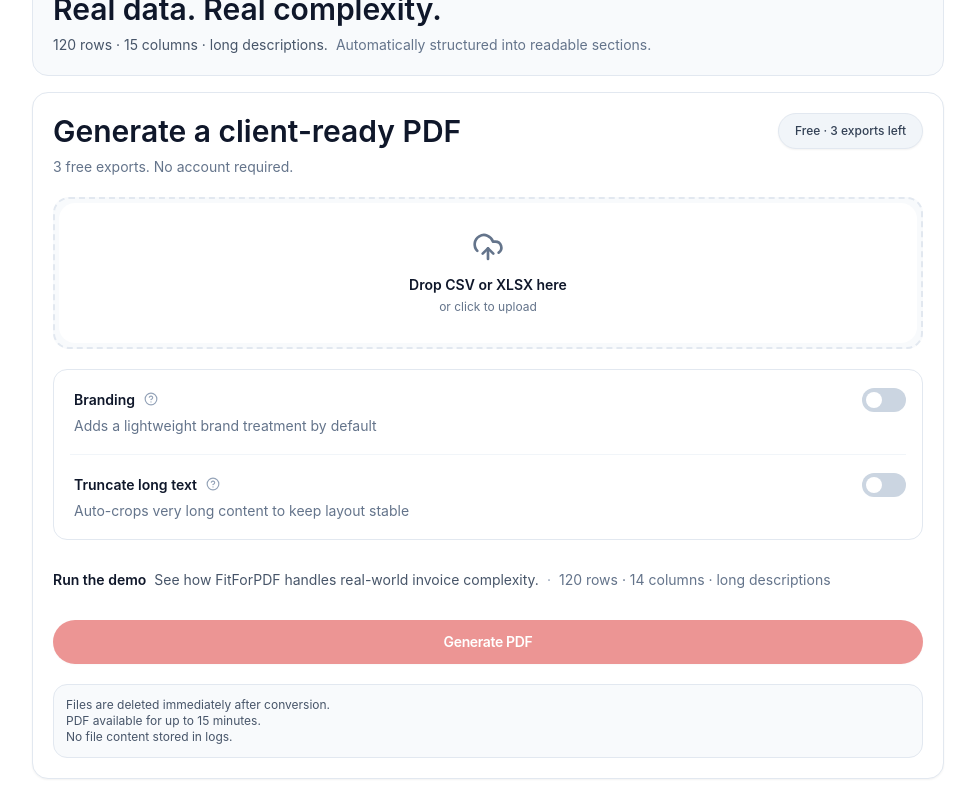
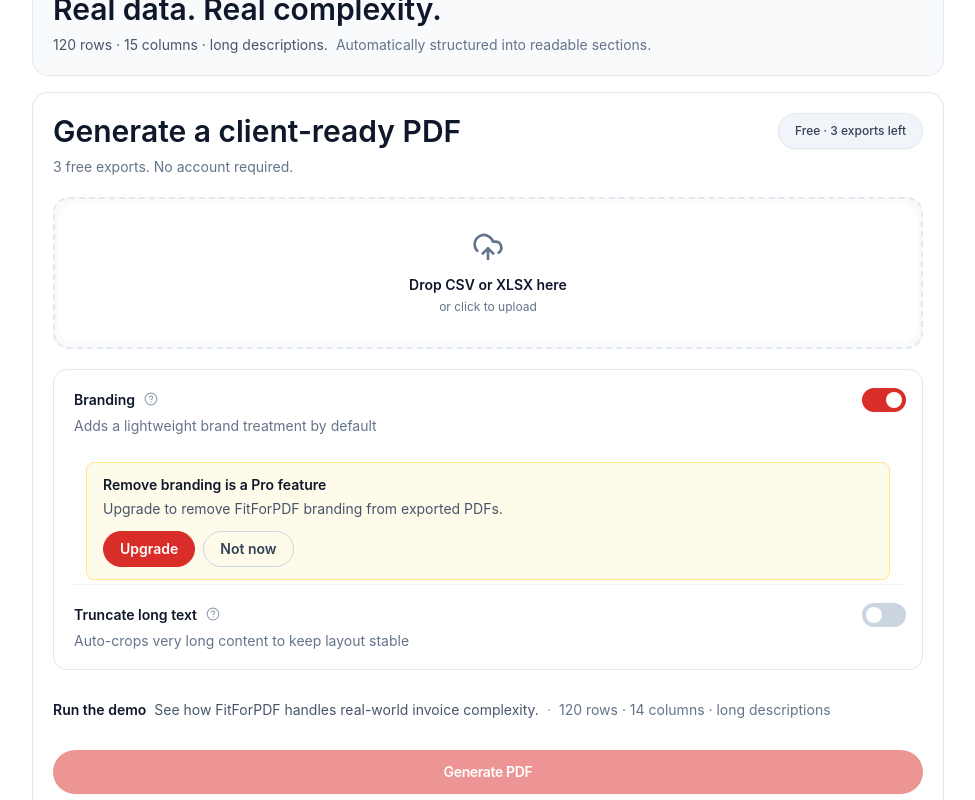
Before and after one commit to Togetheart/fitforpdf-frontend, a Next.js app: page / in a window 1280 px wide. Both pictures are taken after a click on the switch 1036 px from the left and 4078 px from the top of the page. Shown: the part 3678-4478 px from the top of the page, without its empty margins (152-1127 px from the left). Built offline with nearby package versions, Linux system fonts and the light colour scheme.

Commit message:
Fix branding nudge behavior and related tests

```diff
--- a/app/components/UploadCard.jsx
+++ b/app/components/UploadCard.jsx
@@ -80,6 +80,9 @@ const EXPORT_BADGE_STYLES = {
   warningStrong: 'border-amber-300 bg-amber-600 text-white',
   danger: 'border-red-300 bg-red-600 text-white',
 };
+const BRANDING_UPGRADE_NUDGE_SUPPRESSION_KEY = 'fitforpdf_branding_nudge_suppressed_until';
+const BRANDING_UPGRADE_NUDGE_SUPPRESS_MS = 10 * 60 * 1000;
+let inMemoryBrandingNudgeSuppression = 0;
 
 function normalizeFreeExportsLeft(value) {
   const safeValue = Number.parseInt(value, 10);
@@ -87,6 +90,48 @@ function normalizeFreeExportsLeft(value) {
   if (safeValue <= 0) return 0;
   if (safeValue >= 3) return 3;
   return safeValue;
+}
+
+function safeLocalStorage() {
+  if (typeof window === 'undefined') return null;
+  try {
+    return window.localStorage;
+  } catch {
+    return null;
+  }
+}
+
+export function getBrandingNudgeSuppressedUntil() {
+  const storage = safeLocalStorage();
+  if (storage) {
+    try {
+      const value = storage.getItem(BRANDING_UPGRADE_NUDGE_SUPPRESSION_KEY);
+      const parsed = Number.parseInt(value, 10);
+      if (Number.isFinite(parsed)) {
+        if (parsed > Date.now()) return parsed;
+        storage.removeItem(BRANDING_UPGRADE_NUDGE_SUPPRESSION_KEY);
+      }
+    } catch {
+      // fall through to in-memory timestamp
+    }
+  }
+
+  return inMemoryBrandingNudgeSuppression;
+}
+
+export function setBrandingNudgeSuppressedUntil(ts) {
+  const safeTs = Number.parseInt(ts, 10);
+  if (!Number.isFinite(safeTs)) return;
+
+  inMemoryBrandingNudgeSuppression = safeTs;
+  const storage = safeLocalStorage();
+  if (!storage) return;
+
+  try {
+    storage.setItem(BRANDING_UPGRADE_NUDGE_SUPPRESSION_KEY, String(safeTs));
+  } catch {
+    // no-op: fallback remains available in memory for this session
+  }
 }
 
 function getFreeExportsBadgeClass(exportsLeft) {
@@ -221,6 +266,9 @@ export default function UploadCard({
   conversionProgress,
   onBuyCredits = () => {},
   showBuyCreditsForTwo = false,
+  isPro = false,
+  onUpgrade = () => {},
+  onEvent = () => {},
 }) {
   const isOverQuota = freeExportsLeft <= 0;
   const inputId = 'fitforpdf-file-input';
@@ -236,6 +284,43 @@ export default function UploadCard({
   const normalizedFreeExportsLeft = normalizeFreeExportsLeft(freeExportsLeft);
   const freeExportsBadgeClass = getFreeExportsBadgeClass(normalizedFreeExportsLeft);
   const showBuyCredits = normalizedFreeExportsLeft <= 1 || (showBuyCreditsForTwo && normalizedFreeExportsLeft === 2);
+  const [showBrandingUpgradeNudge, setShowBrandingUpgradeNudge] = React.useState(false);
+  const isBrandingNudgeSuppressed = React.useCallback(() => getBrandingNudgeSuppressedUntil() > Date.now(), []);
+
+  const trackEvent = (name) => {
+    if (typeof onEvent === 'function') onEvent(name);
+  };
+
+  const handleBrandingChange = (nextChecked) => {
+    const shouldGateBrandingOff = !isPro && includeBranding && !nextChecked;
+    if (shouldGateBrandingOff) {
+      trackEvent('paywall_branding_attempt');
+      if (!isBrandingNudgeSuppressed()) {
+        setShowBrandingUpgradeNudge(true);
+      }
+      return;
+    }
+
+    setShowBrandingUpgradeNudge(false);
+    onBrandingChange(nextChecked);
+  };
+
+  const handleBrandingUpgrade = () => {
+    trackEvent('paywall_upgrade_clicked');
+    onUpgrade();
+  };
+
+  const handleBrandingNudgeDismiss = () => {
+    trackEvent('paywall_dismissed');
+    setBrandingNudgeSuppressedUntil(Date.now() + BRANDING_UPGRADE_NUDGE_SUPPRESS_MS);
+    setShowBrandingUpgradeNudge(false);
+  };
+
+  React.useEffect(() => {
+    if (isPro) {
+      setShowBrandingUpgradeNudge(false);
+    }
+  }, [isPro]);
 
   return (
     <article className="rounded-2xl border border-slate-200 bg-white p-5 shadow-sm transition hover:-translate-y-0.5" data-testid="upload-card">
@@ -325,11 +410,46 @@ export default function UploadCard({
             title="Branding"
             description="Adds a lightweight brand treatment by default"
             checked={includeBranding}
-            onChange={onBrandingChange}
+            onChange={handleBrandingChange}
             tooltip={<InfoTooltip label="Branding" text="Keep this on to display the FitForPDF styling in exports." />}
             rowTestId="setting-row-branding"
             disabled={isLoading}
           />
+          <div
+            data-testid="branding-upgrade-nudge-slot"
+            aria-live="polite"
+            className="min-h-0 px-4 pt-2 pb-1"
+          >
+            {!isBrandingNudgeSuppressed() && !isPro && showBrandingUpgradeNudge ? (
+              <section
+                className="rounded-lg border border-amber-200 bg-amber-50 px-4 py-3"
+                data-testid="branding-upgrade-nudge"
+              >
+                <p className="text-sm font-semibold text-slate-900">
+                  Remove branding is a Pro feature
+                </p>
+                <p className="mt-1 text-sm text-slate-600">
+                  Upgrade to remove FitForPDF branding from exported PDFs.
+                </p>
+                <div className="mt-3 flex items-center gap-2">
+                  <button
+                    type="button"
+                    onClick={handleBrandingUpgrade}
+                    className="inline-flex h-9 items-center justify-center text-center text-sm font-semibold text-white transition-colors rounded-full border border-[#D92D2A] bg-[#D92D2A] px-4 hover:bg-[#b92524]"
+                  >
+                    Upgrade
+                  </button>
+                  <button
+                    type="button"
+                    onClick={handleBrandingNudgeDismiss}
+                    className="inline-flex h-9 items-center rounded-full border border-slate-300 px-4 text-sm font-semibold text-slate-700 transition-colors hover:bg-slate-50"
+                  >
+                    Not now
+                  </button>
+                </div>
+              </section>
+            ) : null}
+          </div>
 
           <div className="h-px bg-slate-100" />
 
```
Also changed, not shown: 2 other files (tests, documents, lock files or other folders).
